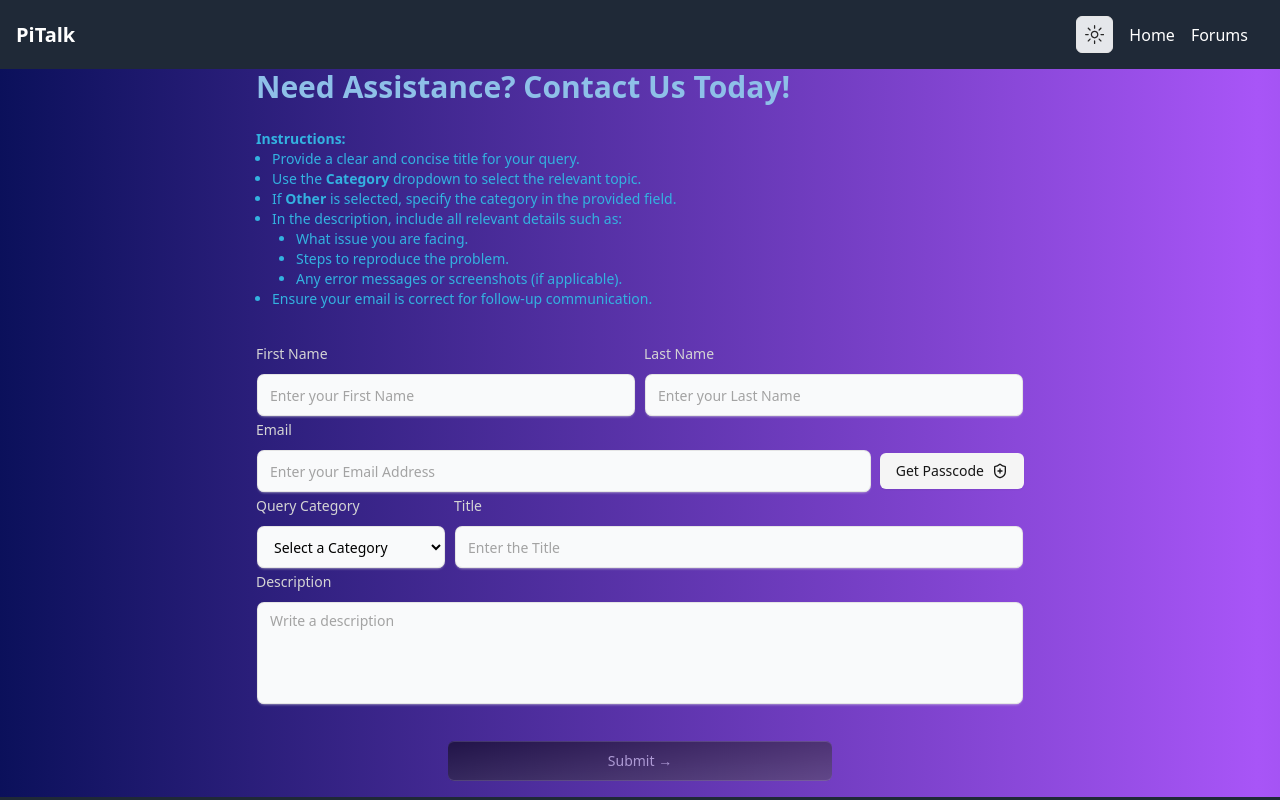
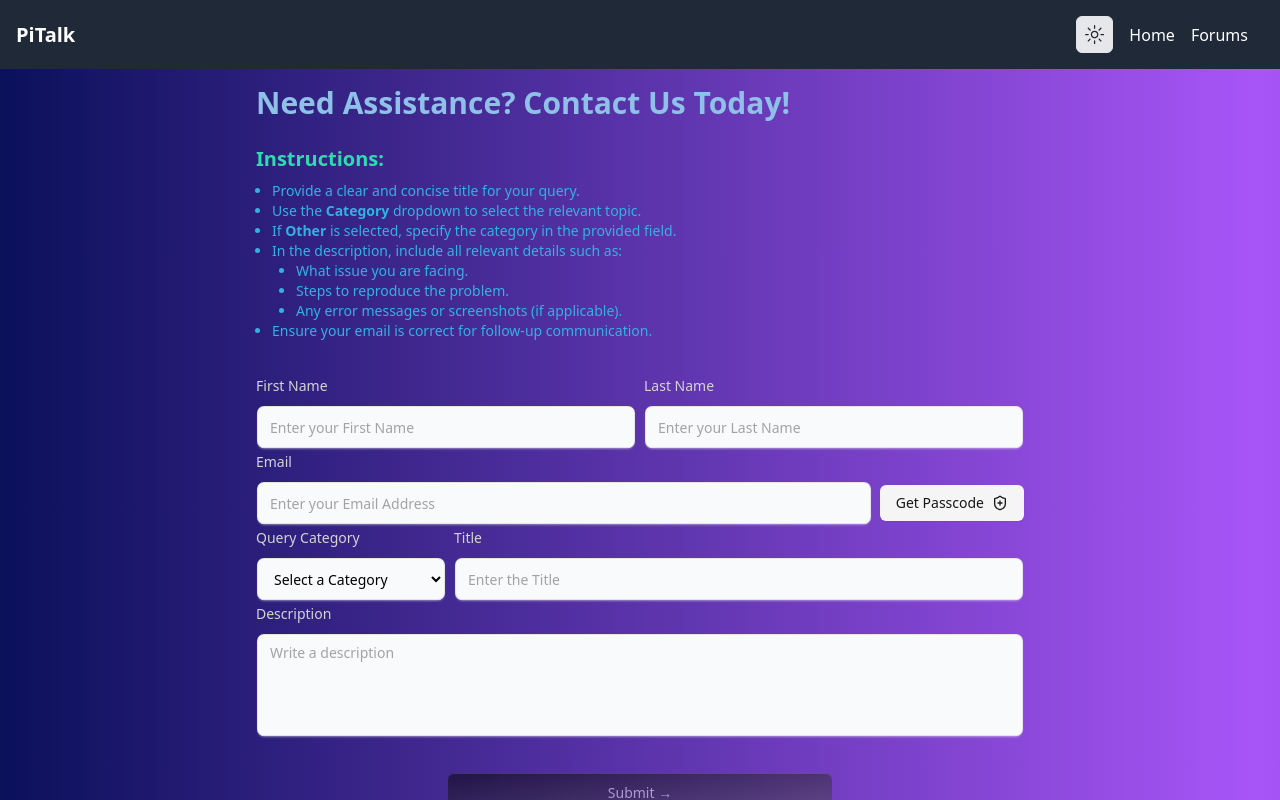
Before and after one commit to adityakashyap5047/PiTalk, a Next.js app: page /contact-us in a window 1280 px wide. Shown: the top 800 px of the page. Built offline with nearby package versions, Linux system fonts and the light colour scheme.

Commit message:
complete the design for contact - us page

```diff
--- a/app/contact-us/ContactUs.js
+++ b/app/contact-us/ContactUs.js
@@ -229,11 +229,11 @@ const SignupFormDemo = () => {
 
   return (
     <div className="mx-auto max-w-screen-md p-4 md:p-0 md:pb-4">
-      <h3 className="text-3xl font-bold text-[#8ec0e8] mb-6">
+      <h3 className="text-3xl font-bold text-[#8ec0e8] dark:text-[#2fdab2] mb-6 pt-4">
         Need Assistance? Contact Us Today!
       </h3>
-      <div className="text-[#33b2e0] text-sm mb-8">
-        <p>
+      <div className="text-[#33b2e0] dark:text-[#8ec0e8] text-sm mb-8">
+        <p className="text-xl mb-2 text-[#2fdab2] dark:text-[#4441d5]">
           <strong>Instructions:</strong>
         </p>
         <ul className="list-disc ml-4">
@@ -333,7 +333,7 @@ const SignupFormDemo = () => {
             {!isSentPasscode && (
               <Button
                 variant="secondary"
-                className="mt-4 md:mt-9 h-9 w-1/2 md:w-auto mx-auto"
+                className="mt-4 md:mt-9 h-9 w-1/2 md:w-auto mx-auto dark:hover:bg-gray-700"
                 type="button"
                 disabled={isSendingPasscode}
                 onClick={handleSendPasscode}
```
